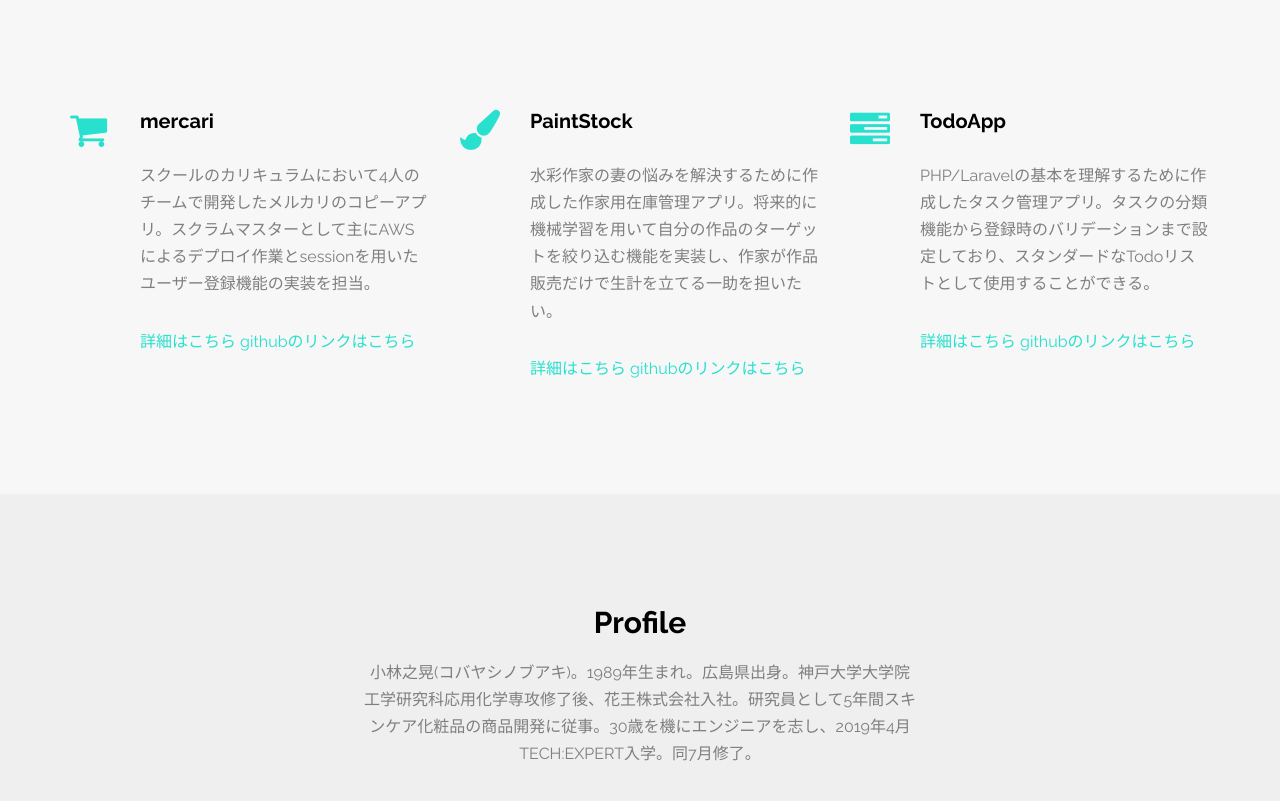
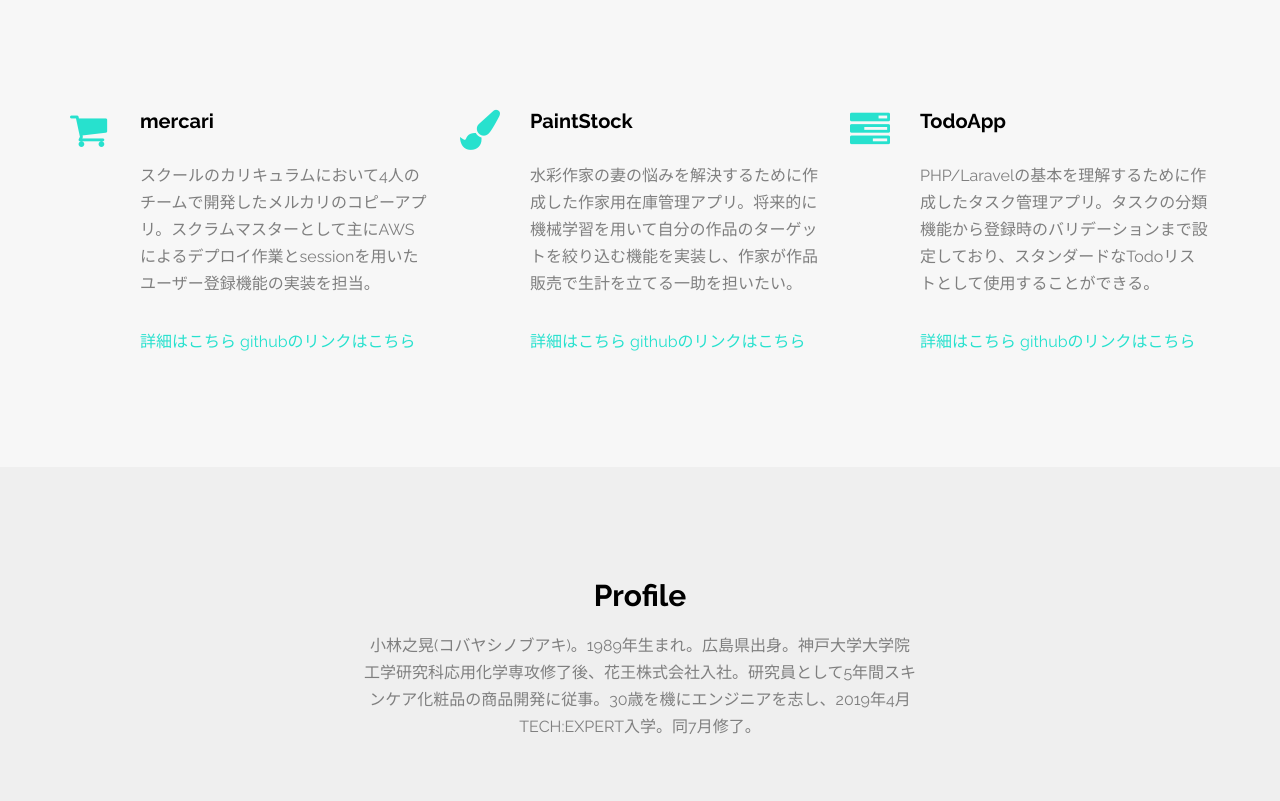
Before and after one commit to nobu04/nobu04.github.io, a plain HTML site: page index.html in a window 1280 px wide. Shown: the part 862-1663 px from the top of the page. Drawn offline with Linux system fonts and the light colour scheme; files whose address does not match are found by name.

Commit message:
Update index.html

```diff
--- a/index.html
+++ b/index.html
@@ -143,7 +143,7 @@
 						<i class="icon-paint-brush"></i>
 						<div class="desc">
 							<h3>PaintStock</h3>
-							<p>水彩作家の妻の悩みを解決するために作成した作家用在庫管理アプリ。将来的に機械学習を用いて自分の作品のターゲットを絞り込む機能を実装し、作家が作品販売だけで生計を立てる一助を担いたい。</p>
+							<p>水彩作家の妻の悩みを解決するために作成した作家用在庫管理アプリ。将来的に機械学習を用いて自分の作品のターゲットを絞り込む機能を実装し、作家が作品販売で生計を立てる一助を担いたい。</p>
 							<a href="https://drive.google.com/open?id=1eEm2AVkydPF73FPy2eSfRfHPDxxVfsqVDqBec2x7XGE" target="_blank">詳細はこちら</a>
 							<a href="https://github.com/nobu04/PaintStock" target="_blank">githubのリンクはこちら</a>
 						</div>
```
